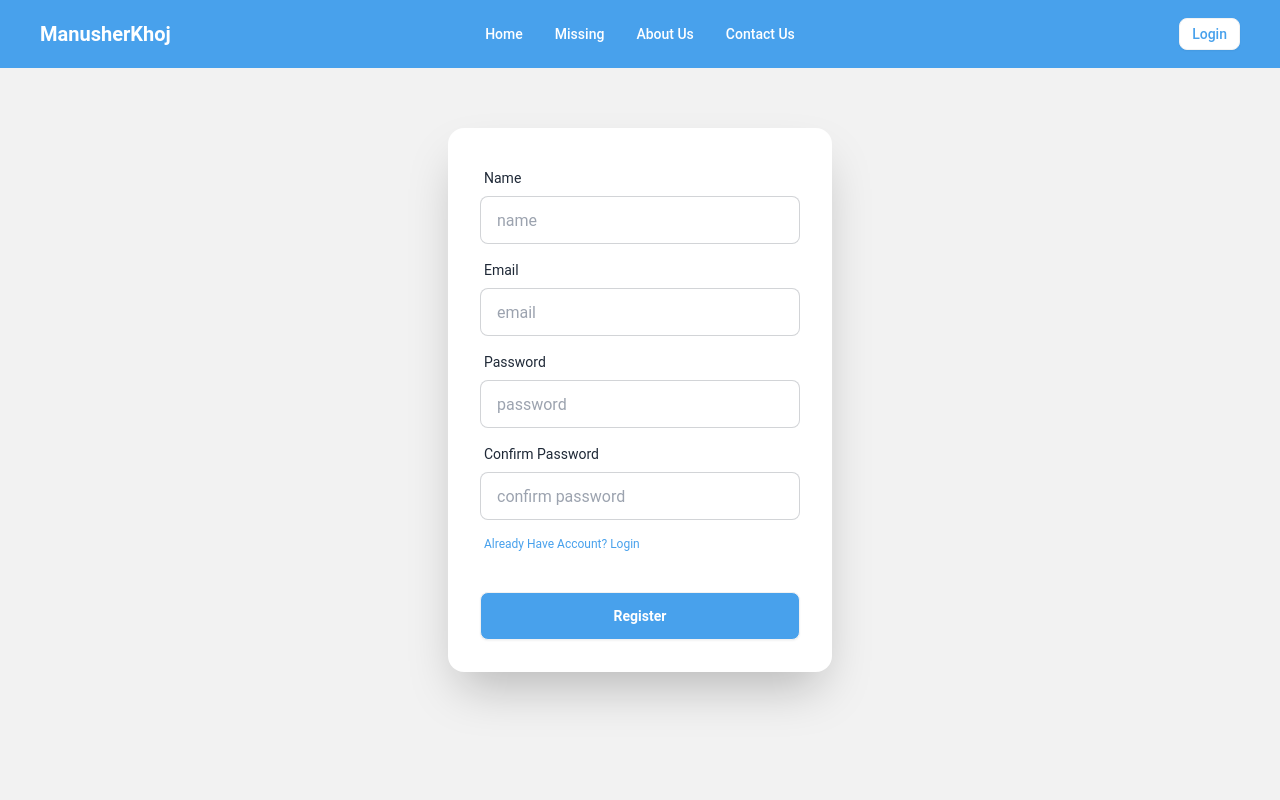
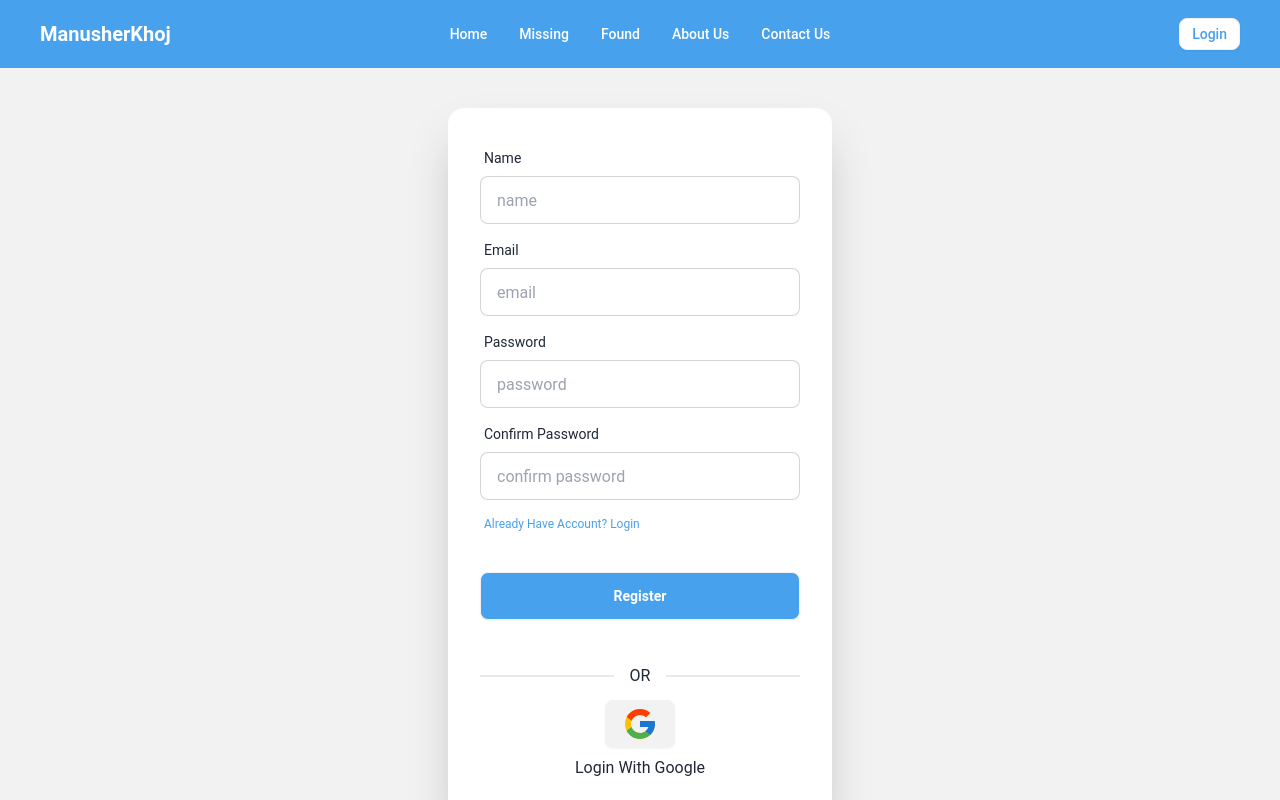
Before and after one commit to hassan-nahid/missing-person, a React (Vite) app in the folder frontend/: page /register in a window 1280 px wide. Shown: the top 800 px of the page. Built offline with nearby package versions, Linux system fonts and the light colour scheme; no server answers.

Commit message:
login in withgoogle added and some color fixed

```diff
--- /dev/null
+++ b/frontend/src/components/Auth/LoginWithGoogle.jsx
@@ -0,0 +1,34 @@
+import { useSignInWithGoogle } from "react-firebase-hooks/auth";
+import { FcGoogle } from "react-icons/fc";
+import auth from "../../firebase/firebase.config";
+import { useEffect } from "react";
+import { useNavigate } from "react-router-dom";
+
+const LoginWithGoogle = () => {
+    const navigate = useNavigate();
+
+    const [signInWithGoogle, user] = useSignInWithGoogle(auth);
+
+    const handleLoginWithGoogle = async () => {
+        try {
+            await signInWithGoogle();
+        } catch (err) {
+            console.log(err.message);
+        }
+    }
+
+    useEffect(() => {
+        if(user) {
+            navigate("/");
+        }
+    }, [user, navigate]);
+  return (
+    <div className="flex flex-col items-center justify-center mb-10">
+        <div className="divider mx-8">OR</div>
+        <button className="btn" onClick={handleLoginWithGoogle}><FcGoogle className="text-4xl"/></button>
+        <h1 className="mt-2">Login With Google</h1>
+    </div>
+  )
+}
+
+export default LoginWithGoogle
--- a/frontend/src/components/shared/Footer.jsx
+++ b/frontend/src/components/shared/Footer.jsx
@@ -1,7 +1,7 @@
 
 const Footer = () => {
   return (
-    <div><footer className="btn-color  footer footer-center bg-base-200 text-base-content rounded p-10">
+    <div><footer className="footer footer-center bg-base-200 text-base-content rounded p-10">
       <nav className="grid grid-flow-col gap-4">
         <a className="link link-hover">About us</a>
         <a className="link link-hover">Contact</a>
--- a/frontend/src/components/shared/Navbar.jsx
+++ b/frontend/src/components/shared/Navbar.jsx
@@ -50,13 +50,16 @@ const Navbar = () => {
         <Link className="font-medium" to={"/"}>Home</Link>
       </li>
       <li>
-        <Link className="font-medium" to={"/"}>Missing</Link>
+        <Link className="font-medium" to={"/missing"}>Missing</Link>
       </li>
       <li>
-        <Link className="font-medium" to={"/"}>About Us</Link>
+        <Link className="font-medium" to={"/found"}>Found</Link>
       </li>
       <li>
-        <Link className="font-medium" to={"/"}>Contact Us</Link>
+        <Link className="font-medium" to={"/about_us"}>About Us</Link>
+      </li>
+      <li>
+        <Link className="font-medium" to={"/about_us"}>Contact Us</Link>
       </li>
     </>
   );
@@ -67,7 +70,7 @@ const Navbar = () => {
         isVisible ? "translate-y-0" : "-translate-y-full"
       }`}
     >
-      <div className="navbar bg-[#48A1EC] px-2 md:px-5 lg:px-10">
+      <div className="navbar blue-bg px-2 md:px-5 lg:px-10">
         <div className="navbar-start">
           <div className="dropdown">
             <div tabIndex={0} role="button" className="btn btn-ghost lg:hidden">
@@ -75,15 +78,15 @@ const Navbar = () => {
             </div>
             <ul
               tabIndex={0}
-              className="text-[#48A1EC] lg:text-[#fff] menu menu-sm dropdown-content bg-base-100 rounded-box z-[1] mt-3 w-52 p-2 shadow"
+              className="blue-text lg:text-[#fff] menu menu-sm dropdown-content bg-base-100 rounded-box z-[1] mt-3 w-52 p-2 shadow"
             >
               {navlinks}
             </ul>
           </div>
-          <a className="text-xl font-semibold text-[#fff]">ManusherKhoj</a>
+          <Link to={"/"} className="text-xl font-semibold cursor-pointer text-[#fff]">ManusherKhoj</Link>
         </div>
         <div className="navbar-center hidden lg:flex">
-          <ul className="menu menu-horizontal px-1 text-[#48A1EC] lg:text-[#fff]">
+          <ul className="menu menu-horizontal px-1 blue-text lg:text-[#fff]">
             {navlinks}
           </ul>
         </div>
@@ -97,8 +100,9 @@ const Navbar = () => {
               >
                 <div className="w-10 rounded-full">
                   <img
-                    src={user.photoURL || userPhoto}
+                    src={userPhoto}
                     alt="User"
+                    title={user?.displayName}
                     className="rounded-full"
                   />
                 </div>
@@ -122,7 +126,7 @@ const Navbar = () => {
           ) : (
             <Link
               to={"/login"}
-              className="btn btn-sm bg-white text-[#48A1EC] font-medium"
+              className="btn btn-sm bg-white blue-text font-medium"
             >
               Login
             </Link>
--- a/frontend/src/index.css
+++ b/frontend/src/index.css
@@ -9,9 +9,7 @@
 }
 
 @layer components {
-  .btn-color {
-    background-color: #48A1EC;
-  }
+
   .blue-bg{
     background-color: #48A1EC;
   }
--- a/frontend/src/pages/Home.jsx
+++ b/frontend/src/pages/Home.jsx
@@ -7,7 +7,7 @@ const Home = () => {
       <button className="btn bg-[#0AC26D] hover:bg-[#0AC26D] text-[#fff]">
         I am hacker
       </button>
-      <button className="btn bg-[#48A1EC] hover:bg-[#48A1EC] text-[#fff]">
+      <button className="btn blue-bg hover:blue-bg text-[#fff]">
         I am hacker
       </button>
     </div>
--- a/frontend/src/pages/Login.jsx
+++ b/frontend/src/pages/Login.jsx
@@ -3,6 +3,7 @@ import { useSignInWithEmailAndPassword } from "react-firebase-hooks/auth";
 import auth from "../firebase/firebase.config";
 import toast from "react-hot-toast";
 import { useEffect } from "react";
+import LoginWithGoogle from "../components/Auth/LoginWithGoogle";
 
 const Login = () => {
   const [signInWithEmailAndPassword, user, , error] = useSignInWithEmailAndPassword(auth);
@@ -74,14 +75,14 @@ const Login = () => {
                 <label className="label">
                   <Link
                     to={"/register"}
-                    className="label-text-alt link link-hover text-[#48A1EC]"
+                    className="label-text-alt link link-hover blue-text"
                   >
                     Don&apos;t Have Account? <span>Register</span>
                   </Link>
                 </label>
               </div>
               <div className="form-control mt-6">
-                <button className="btn btn-color hover:btn-color text-white">
+                <button className="btn blue-bg hover:blue-bg text-white">
                   Login
                 </button>
               </div>
@@ -91,6 +92,7 @@ const Login = () => {
                 {error.message}
               </p>
             )}
+             <LoginWithGoogle />
           </div>
         </div>
       </div>
--- a/frontend/src/pages/Register.jsx
+++ b/frontend/src/pages/Register.jsx
@@ -1,12 +1,16 @@
 import { Link, useNavigate } from "react-router-dom";
-import { useCreateUserWithEmailAndPassword } from "react-firebase-hooks/auth";
+import { useAuthState, useCreateUserWithEmailAndPassword } from "react-firebase-hooks/auth";
 import { sendEmailVerification, updateProfile } from "firebase/auth";
 import auth from "../firebase/firebase.config";
 import toast from "react-hot-toast";
+import LoginWithGoogle from "../components/Auth/LoginWithGoogle";
+import { useEffect } from "react";
 
 const Register = () => {
   const [createUserWithEmailAndPassword, , loading, error] =
     useCreateUserWithEmailAndPassword(auth);
+  const [user] = useAuthState(auth);
+
 
   const navigate = useNavigate();
 
@@ -54,8 +58,14 @@ const Register = () => {
     }
   };
 
+  useEffect(() => {
+    if (user) {
+      navigate("/login");
+    }
+  }, [user,navigate]);
+
   return (
-    <div>
+    <div className="mt-16">
       <div className="hero bg-base-200 min-h-screen">
         <div className="hero-content flex-col lg:flex-row-reverse w-full">
           <div className="card bg-base-100 w-full max-w-sm shrink-0 shadow-2xl">
@@ -111,7 +121,7 @@ const Register = () => {
               <label className="label">
                 <Link
                   to={"/login"}
-                  className="label-text-alt link link-hover text-[#48A1EC]"
+                  className="label-text-alt link link-hover blue-text"
                 >
                   Already Have Account? <span>Login</span>
                 </Link>
@@ -119,7 +129,7 @@ const Register = () => {
               <div className="form-control mt-6">
                 <button
                   type="submit"
-                  className="btn btn-color hover:btn-color text-white"
+                  className="btn blue-bg hover:blue-bg text-white"
                   disabled={loading}
                 >
                   {loading ? "Registering..." : "Register"}
@@ -131,6 +141,7 @@ const Register = () => {
                 </p>
               )}
             </form>
+            <LoginWithGoogle/>
           </div>
         </div>
       </div>
```
